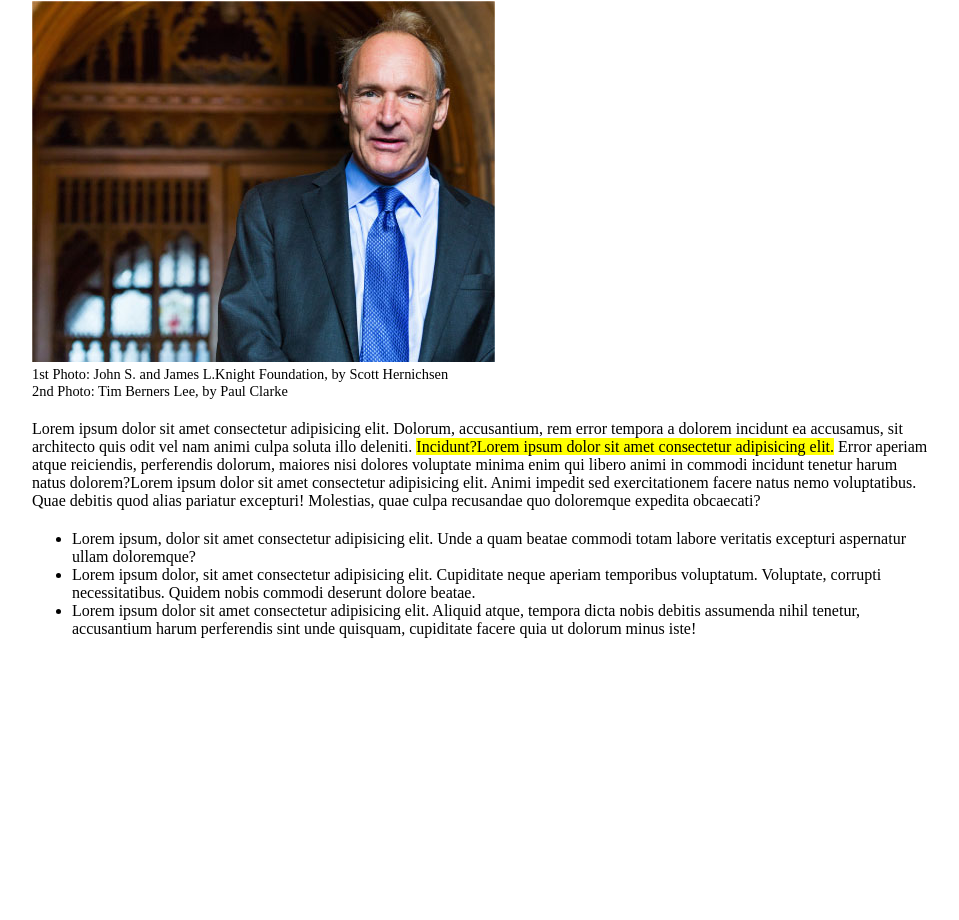
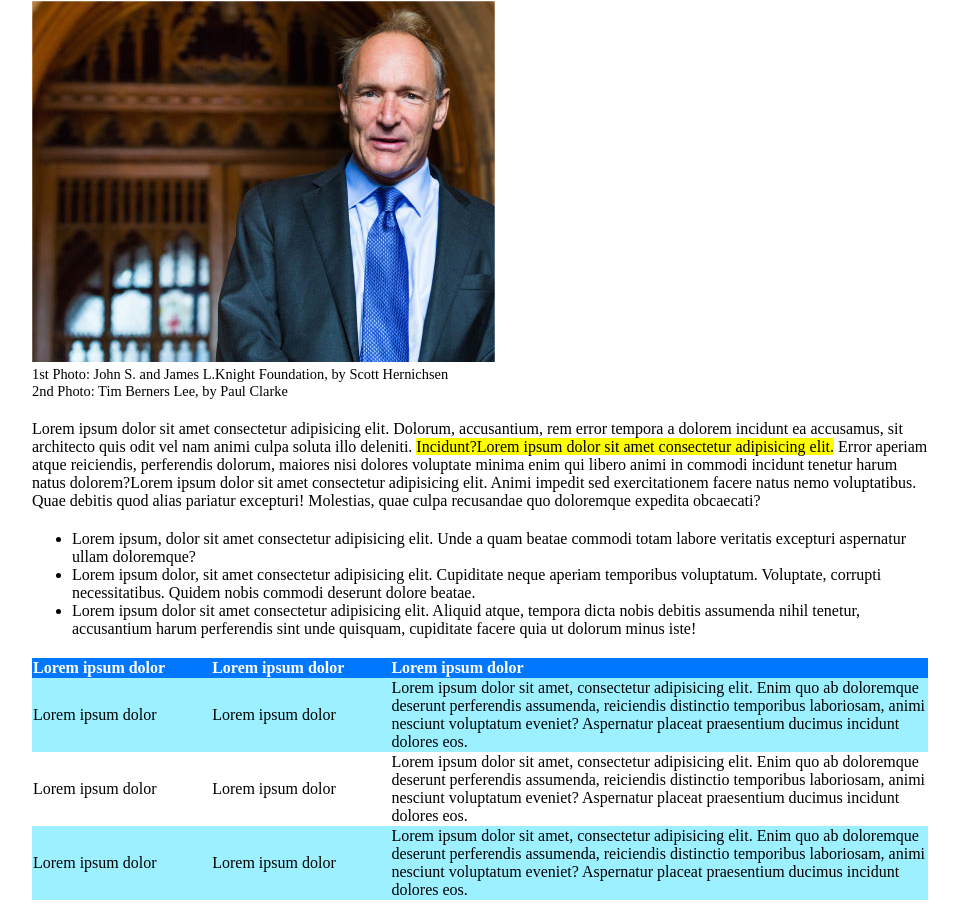
Before and after one commit to AndreaRomano02/html-css-booleaner, a plain HTML site: page index.html in a window 1280 px wide. Shown: the part 722-1642 px from the top of the page, without its empty margins (160-1119 px from the left). Before the commit the page ends 1360 px from the top, so only its background shows below. Drawn offline with Linux system fonts and the light colour scheme.

Commit message:
add table

```diff
--- a/css/style.css
+++ b/css/style.css
@@ -49,6 +49,37 @@ mark {
   background-color: yellow;
 }
 
+/* table */
+table {
+  margin: 20px 0;
+  border-collapse: collapse;
+}
+
+th {
+  text-align: left;
+  color: white;
+}
+
+td:nth-of-type(1) {
+  width: 20%;
+}
+
+td:nth-of-type(2) {
+  width: 20%;
+}
+
+td:nth-of-type(3) {
+  width: 80%;
+}
+
+.blue-row {
+  background-color: rgb(0, 119, 255);
+}
+
+.cyan-row {
+  background-color: rgba(59, 226, 255, 0.5);
+}
+
 /* utility */
 .container {
   width: 70%;
--- a/index.html
+++ b/index.html
@@ -46,6 +46,33 @@
         <li>Lorem ipsum dolor sit amet consectetur adipisicing elit. Aliquid atque, tempora dicta nobis debitis assumenda nihil tenetur, accusantium harum perferendis sint unde quisquam, cupiditate facere quia ut dolorum minus iste!</li>
       </ul>
 
+      <!-- table -->
+      <table>
+        <thead class="blue-row">
+          <th>Lorem ipsum dolor</th>
+          <th>Lorem ipsum dolor</th>
+          <th>Lorem ipsum dolor</th>
+        </thead>
+        <tbody>
+          <tr class="cyan-row">
+            <td>Lorem ipsum dolor</td>
+            <td>Lorem ipsum dolor</td>
+            <td>Lorem ipsum dolor sit amet, consectetur adipisicing elit. Enim quo ab doloremque deserunt perferendis assumenda, reiciendis distinctio temporibus laboriosam, animi nesciunt voluptatum eveniet? Aspernatur placeat praesentium ducimus incidunt dolores eos.</td>
+          </tr>
+          <tr>
+            <td>Lorem ipsum dolor</td>
+            <td>Lorem ipsum dolor</td>
+            <td>Lorem ipsum dolor sit amet, consectetur adipisicing elit. Enim quo ab doloremque deserunt perferendis assumenda, reiciendis distinctio temporibus laboriosam, animi nesciunt voluptatum eveniet? Aspernatur placeat praesentium ducimus incidunt dolores eos.</td>
+          </tr>
+          <tr class="cyan-row">
+            <td>Lorem ipsum dolor</td>
+            <td>Lorem ipsum dolor</td>
+            <td>Lorem ipsum dolor sit amet, consectetur adipisicing elit. Enim quo ab doloremque deserunt perferendis assumenda, reiciendis distinctio temporibus laboriosam, animi nesciunt voluptatum eveniet? Aspernatur placeat praesentium ducimus incidunt dolores eos.</td>
+          </tr>
+        </tbody>
+      </table>
+
+
     </main>
 
     <footer></footer>
```
